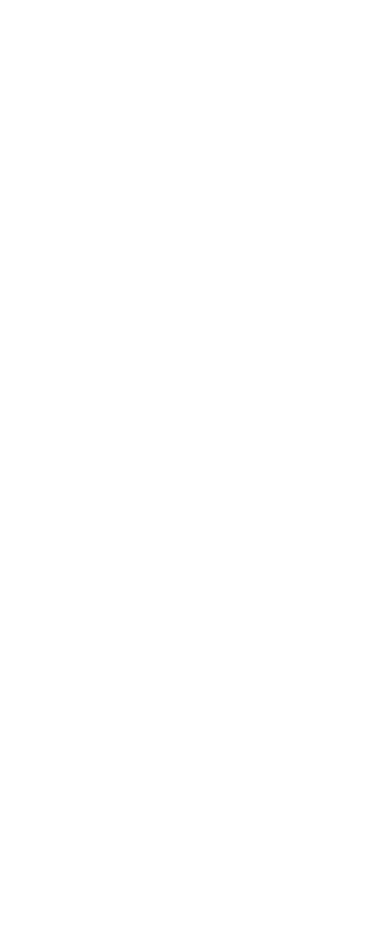
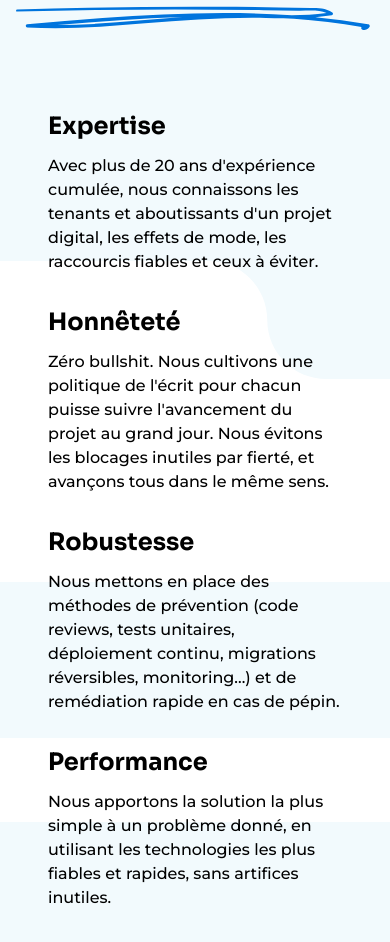
Before and after one commit to qrafttech/website, a Next.js app: page / in a window 390 px wide. Shown: the part 2881-3823 px from the top of the page. Before the commit the page ends 2879 px from the top, so only its background shows below. Built offline with nearby package versions, Linux system fonts and the light colour scheme.

Commit message:
feat(Values): add `Value` component for value blocks
- use grid layout with various grid sizes depending on breakpoint
- https://tailwindcss.com/docs/grid-template-columns

```diff
--- /dev/null
+++ b/app/Value.tsx
@@ -0,0 +1,13 @@
+interface ValueProps {
+  title: string;
+  content: string;
+}
+
+export default function Value({ title, content }: ValueProps) {
+  return (
+    <div className="flex flex-col px-8 pb-8">
+      <h4 className="pb-3 font-serif text-2xl font-bold">{title}</h4>
+      <p>{content}</p>
+    </div>
+  );
+}
--- a/app/Values.tsx
+++ b/app/Values.tsx
@@ -2,6 +2,7 @@
 
 import singingFrogWithCloud from "../public/images/singing-frog-with-cloud.svg";
 import underline from "../public/images/underline.svg";
+import Value from "./Value";
 
 export default function Values() {
   return (
@@ -25,7 +26,7 @@
           </p>
         </div>
       </div>
-      <div className="relative">
+      <div className="relative my-8">
         <Image
           src={underline}
           alt="Handrawing of a strike through to mimic an underline"
@@ -35,6 +36,33 @@
           Nos plus-values
         </h3>
       </div>
+      <div className="grid grid-cols-1 py-16 sm:grid-cols-2 md:grid-cols-4">
+        <Value
+          title="Expertise"
+          content="Avec plus de 20 ans d&#39;expérience cumulée, nous connaissons les
+            tenants et aboutissants d&#39;un projet digital, les effets de mode,
+            les raccourcis fiables et ceux à éviter."
+        />
+        <Value
+          title="Honnêteté"
+          content="Zéro bullshit. Nous cultivons une politique de l&#39;écrit pour
+          chacun puisse suivre l&#39;avancement du projet au grand jour. Nous
+          évitons les blocages inutiles par fierté, et avançons tous dans le
+          même sens."
+        />
+        <Value
+          title="Robustesse"
+          content="Nous mettons en place des méthodes de prévention (code reviews,
+            tests unitaires, déploiement continu, migrations réversibles,
+            monitoring...) et de remédiation rapide en cas de pépin."
+        />
+        <Value
+          title="Performance"
+          content="Nous apportons la solution la plus simple à un problème donné, en
+          utilisant les technologies les plus fiables et rapides, sans
+          artifices inutiles."
+        />
+      </div>
     </div>
   );
 }
```
